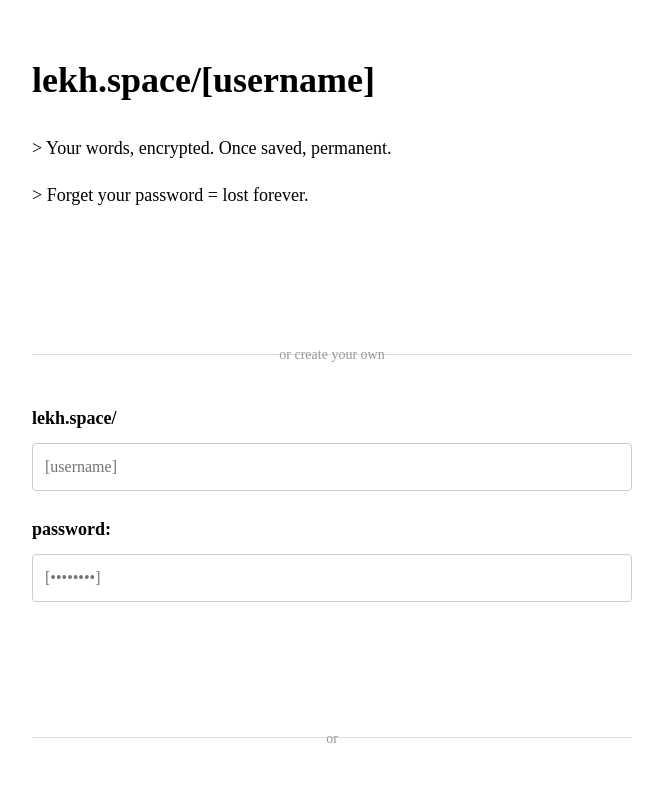
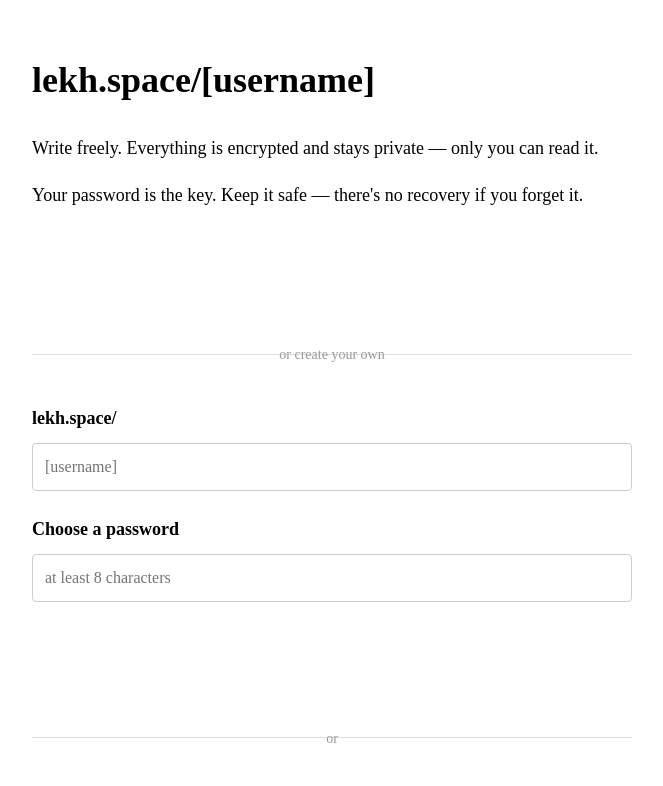
Before and after one commit to swappysh/lekh, a Next.js app: page / in a window 1280 px wide. Shown: the top 786 px of the page, without its empty margins (308-971 px from the left). Built offline with nearby package versions, Linux system fonts and the light colour scheme; no server answers.

Commit message:
ux: replace terminal-style copy with warm, human-centric microcopy
Shift tone from developer/terminal aesthetics to warm notebook feel.
Removes `>` prompts, bracket syntax ([create →], [••••••••]), and
anxiety-inducing password warnings. Updates tests to match new copy.

```diff
--- a/components/PasswordModal.js
+++ b/components/PasswordModal.js
@@ -1,6 +1,6 @@
 import { useState, useEffect, useRef } from 'react'
 
-export default function PasswordModal({ isOpen, onSubmit, onClose, title = "Enter Password" }) {
+export default function PasswordModal({ isOpen, onSubmit, onClose, title = "Unlock your writing" }) {
   const [password, setPassword] = useState('')
   const inputRef = useRef(null)
 
@@ -37,7 +37,7 @@
             value={password}
             onChange={(e) => setPassword(e.target.value)}
             onKeyDown={handleKeyDown}
-            placeholder="Enter password to decrypt entries..."
+            placeholder="Your password"
             className="password-input"
           />
           <div className="modal-buttons">
--- a/pages/index.js
+++ b/pages/index.js
@@ -174,8 +174,8 @@
       {!showPublicFlow ? (
         <>
           <h1>lekh.space/[username]</h1>
-          <p>&gt; Your words, encrypted. Once saved, permanent.</p>
-          <p>&gt; Forget your password = lost forever.</p>
+          <p>Write freely. Everything is encrypted and stays private — only you can read it.</p>
+          <p>Your password is the key. Keep it safe — there's no recovery if you forget it.</p>
 
           <div className="demo-cta">
             <button
@@ -223,7 +223,7 @@
             </div>
 
             <div className="input-group">
-              <label>password:</label>
+              <label>Choose a password</label>
               <input
                 type="password"
                 value={password}
@@ -232,7 +232,7 @@
                   setAcknowledgedRisk(false) // Reset when password changes
                   if (message.startsWith('Error')) setMessage('')
                 }}
-                placeholder="[••••••••]"
+                placeholder="at least 8 characters"
                 required
               />
               {password && (
@@ -244,7 +244,7 @@
               )}
               {password && (
                 <div className="password-hint">
-                  No password reset. Forget it and your writing is gone.
+                  There's no recovery if you forget this. We can't reset it for you.
                 </div>
               )}
               {password && getPasswordStrength(password) === 'weak' && (
@@ -273,7 +273,7 @@
                 }
                 className="create-button"
               >
-                {isSubmitting ? 'creating...' : '[create →]'}
+                {isSubmitting ? 'Creating your space...' : 'Create my space'}
               </button>
             </div>
           </form>
@@ -353,7 +353,7 @@
 
             <div className="buttons">
               <button type="button" onClick={generateRandomUsername}>
-                Generate Random
+                Suggest a name
               </button>
               <button
                 type="submit"
```
Also changed, not shown: pages/[username]/all.js, 2 other files (tests, documents, lock files or other folders).
